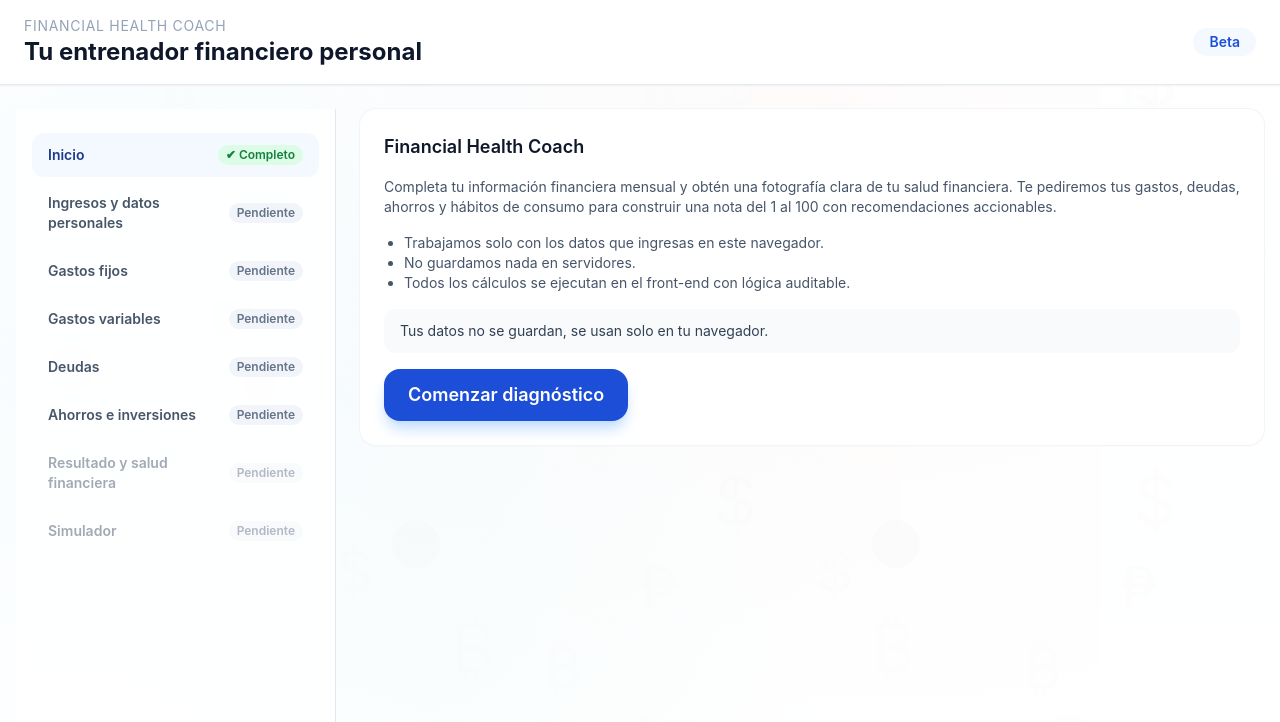
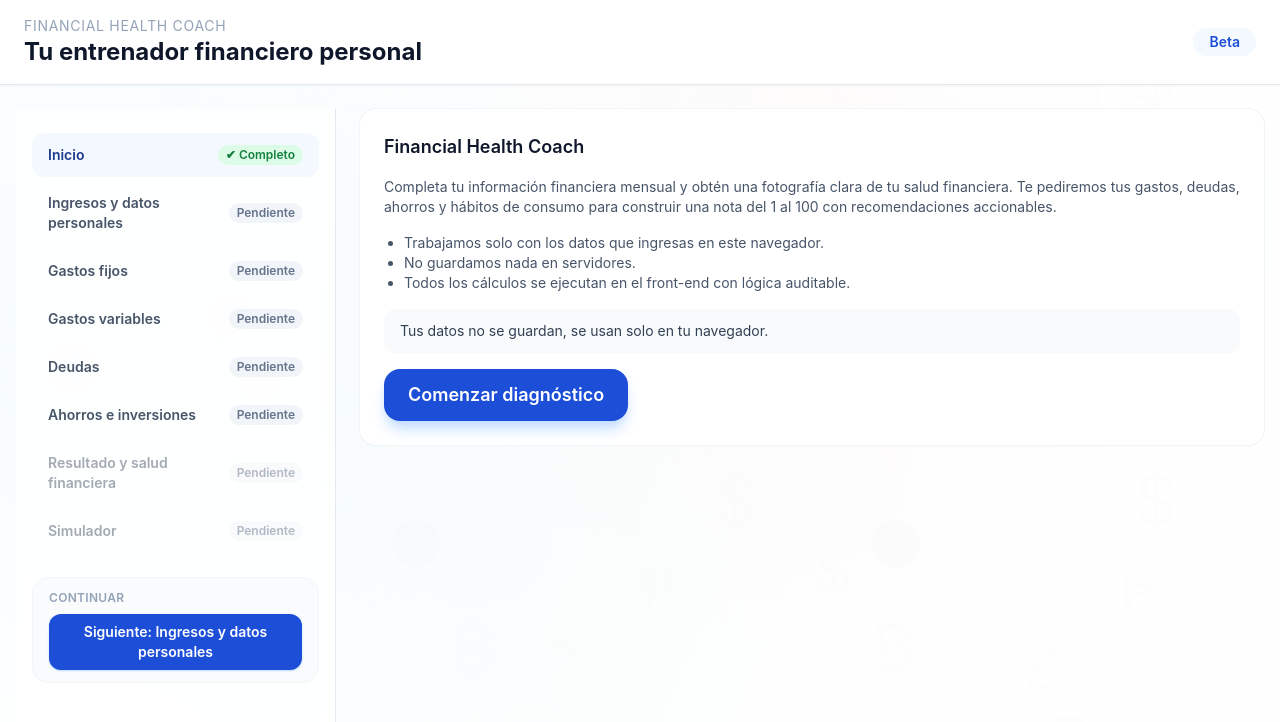
Before and after one commit to rodolfogeis9/financial_coach, a React (Vite) app: page / in a window 1280 px wide. Shown: the top 722 px of the page. Built offline with nearby package versions, Linux system fonts and the light colour scheme.

Commit message:
Add desktop next navigation button

```diff
--- a/src/App.tsx
+++ b/src/App.tsx
@@ -98,6 +98,7 @@ export default function App() {
   const currentIndex = sectionsOrder.indexOf(currentSection);
   const previousSection = currentIndex > 0 ? sectionsOrder[currentIndex - 1] : null;
   const nextSection = currentIndex >= 0 && currentIndex < sectionsOrder.length - 1 ? sectionsOrder[currentIndex + 1] : null;
+  const nextDisabled = !nextSection || !canAccessSection(nextSection);
 
   const handleSelectSection = (key: SeccionClave) => {
     if (!canAccessSection(key)) return;
@@ -144,7 +145,15 @@ export default function App() {
       <div className="relative z-10 flex min-h-screen flex-col bg-gradient-to-b from-white/95 via-white/90 to-white/95 bg-opacity-90">
         <Header />
         <div className="mx-auto flex w-full max-w-7xl flex-1 flex-col gap-6 px-4 py-6 lg:flex-row">
-          <Sidebar sections={navSections} current={currentSection} onSelect={handleSelectSection} />
+          <Sidebar
+            sections={navSections}
+            current={currentSection}
+            onSelect={handleSelectSection}
+            onNext={nextSection ? () => handleSelectSection(nextSection) : undefined}
+            nextSectionLabel={nextSection ? sectionLabels[nextSection] : undefined}
+            nextDisabled={nextDisabled}
+            nextDisabledReason={nextDisabledReason}
+          />
           <main className="flex-1 space-y-6">
             {currentSection !== 'inicio' && (
               <BudgetBanner income={totales.ingreso} assigned={totales.total_gasto_ahorro} />
--- a/src/components/layout/Sidebar.tsx
+++ b/src/components/layout/Sidebar.tsx
@@ -13,9 +13,21 @@ interface SidebarProps {
   sections: NavSection[];
   current: SeccionClave;
   onSelect: (key: SeccionClave) => void;
+  onNext?: () => void;
+  nextSectionLabel?: string;
+  nextDisabled?: boolean;
+  nextDisabledReason?: string;
 }
 
-export const Sidebar = ({ sections, current, onSelect }: SidebarProps) => (
+export const Sidebar = ({
+  sections,
+  current,
+  onSelect,
+  onNext,
+  nextSectionLabel,
+  nextDisabled,
+  nextDisabledReason
+}: SidebarProps) => (
   <>
     <aside className="hidden w-full max-w-xs border-r border-slate-200 bg-white/80 px-4 py-6 backdrop-blur lg:block">
       <nav className="space-y-1">
@@ -37,6 +49,27 @@ export const Sidebar = ({ sections, current, onSelect }: SidebarProps) => (
           </button>
         ))}
       </nav>
+      {onNext && (
+        <div className="mt-6 space-y-2 rounded-2xl border border-slate-100 bg-slate-50/80 px-4 py-3">
+          <div className="text-xs font-semibold uppercase tracking-wide text-slate-400">Continuar</div>
+          <button
+            type="button"
+            disabled={nextDisabled}
+            onClick={onNext}
+            className={clsx(
+              'w-full rounded-xl px-4 py-2 text-sm font-semibold text-white shadow-sm transition',
+              nextDisabled
+                ? 'cursor-not-allowed bg-slate-200 text-slate-500'
+                : 'bg-brand-600 hover:bg-brand-700 shadow-brand-200'
+            )}
+          >
+            {nextSectionLabel ? `Siguiente: ${nextSectionLabel}` : 'Siguiente'}
+          </button>
+          {nextDisabled && nextDisabledReason && (
+            <p className="text-xs text-red-500">{nextDisabledReason}</p>
+          )}
+        </div>
+      )}
     </aside>
     <div className="sticky top-16 z-20 border-b border-slate-200 bg-white/90 px-4 py-3 backdrop-blur lg:hidden">
       <div className="flex items-center justify-between pb-2 text-xs font-semibold uppercase tracking-wide text-slate-400">
```
